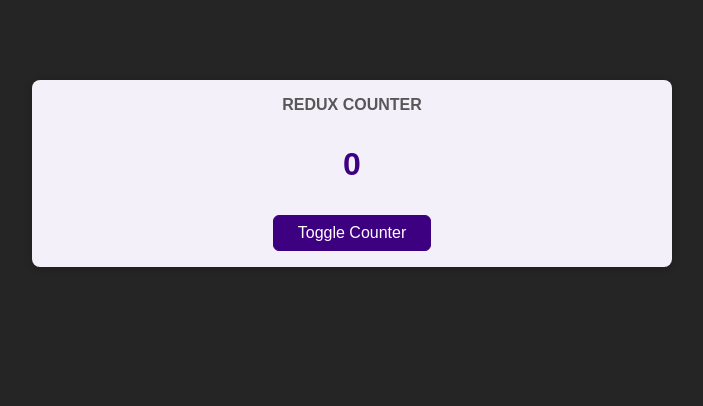
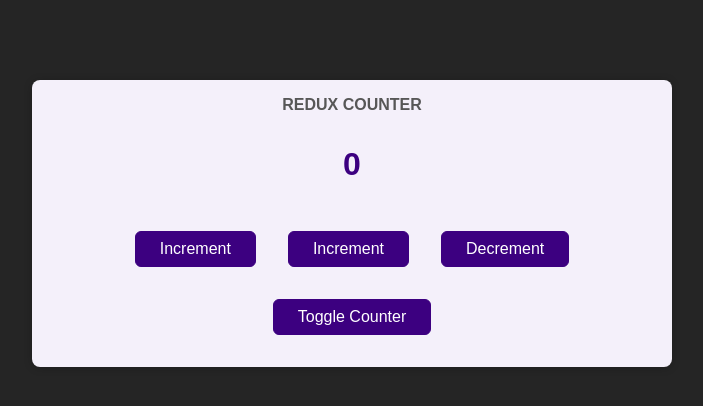
Before and after one commit to ervinkacar1991/redux_practice, a JavaScript app: page / in a window 1280 px wide. Shown: the top 406 px of the page, without its empty margins (288-991 px from the left). Built offline with nearby package versions, Linux system fonts and the light colour scheme; the HTML template or start-up script is replaced by a standard one.

Commit message:
add increase by 5 dispatch fn

```diff
--- a/src/components/Counter.js
+++ b/src/components/Counter.js
@@ -1,14 +1,31 @@
 import classes from "./Counter.module.css";
-import { useSelector } from "react-redux";
+import { useSelector, useDispatch } from "react-redux";
 
 const Counter = () => {
+  const dispatch = useDispatch();
   const counter = useSelector((state) => state.counter);
+
+  const incrementHandler = () => {
+    dispatch({ type: "increment" });
+  };
+  const increaseHandler = () => {
+    dispatch({ type: "increase", amount: 5 });
+  };
+  const decrementHandler = () => {
+    dispatch({ type: "decrement" });
+  };
+
   const toggleCounterHandler = () => {};
 
   return (
     <main className={classes.counter}>
       <h1>Redux Counter</h1>
       <div className={classes.value}>{counter}</div>
+      <div>
+        <button onClick={incrementHandler}>Increment</button>
+        <button onClick={increaseHandler}>Increment</button>
+        <button onClick={decrementHandler}>Decrement</button>
+      </div>
       <button onClick={toggleCounterHandler}>Toggle Counter</button>
     </main>
   );
--- a/src/components/Counter.module.css
+++ b/src/components/Counter.module.css
@@ -21,3 +21,6 @@
   margin: 2rem 0;
   font-weight: bold;
 }
+.counter button {
+  margin: 1rem;
+}
--- a/src/store/index.js
+++ b/src/store/index.js
@@ -2,10 +2,19 @@
 
 const counterReducer = (state = { counter: 0 }, action) => {
   if (action.type === "increment") {
-    counter = state.counter + 1;
+    return {
+      counter: state.counter + 1,
+    };
+  }
+  if (action.type === "increase") {
+    return {
+      counter: state.counter + action.amount,
+    };
   }
   if (action.type === "decrement") {
-    counter = state.counter - 1;
+    return {
+      counter: state.counter - 1,
+    };
   }
   return state;
 };
```
